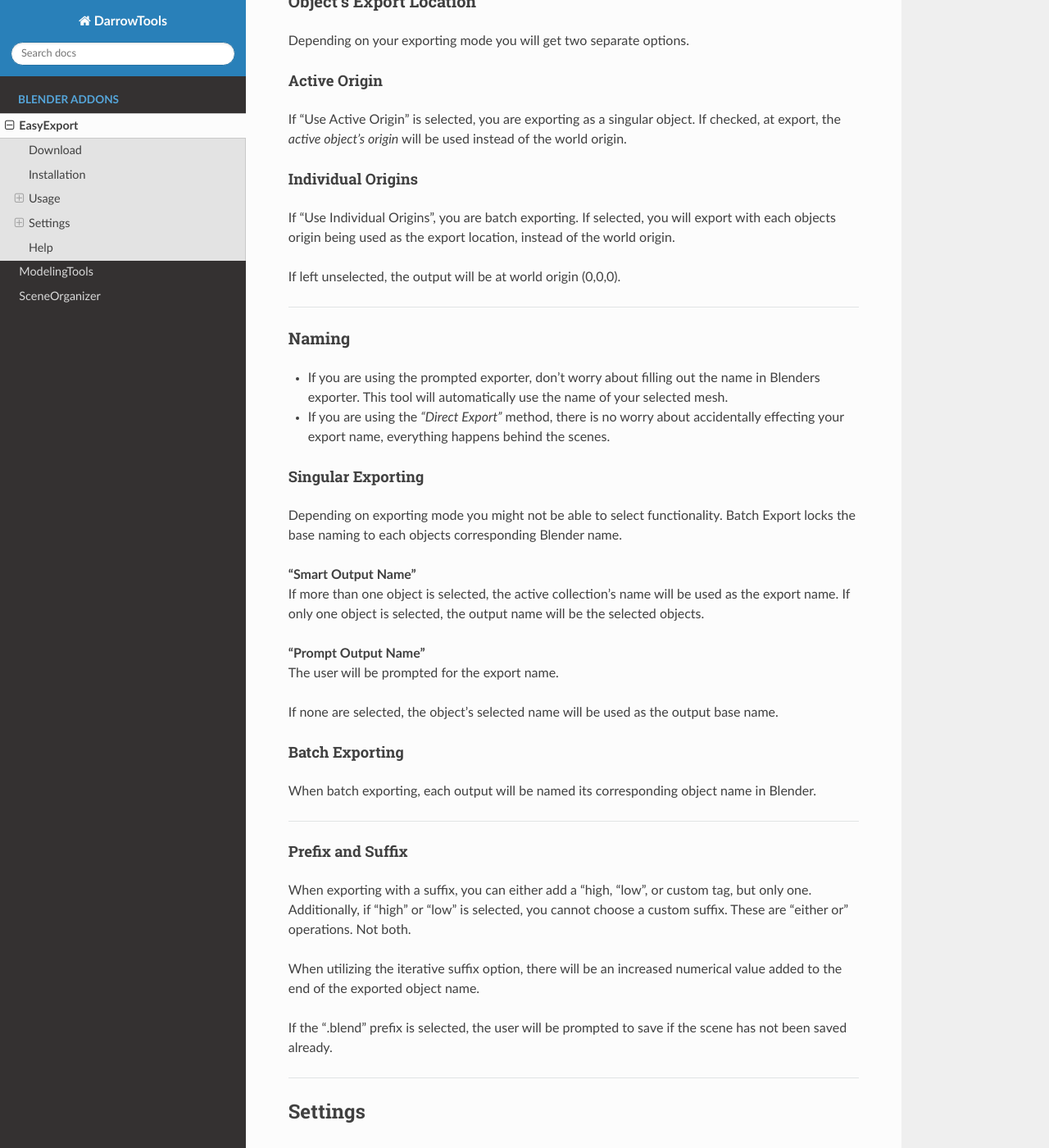
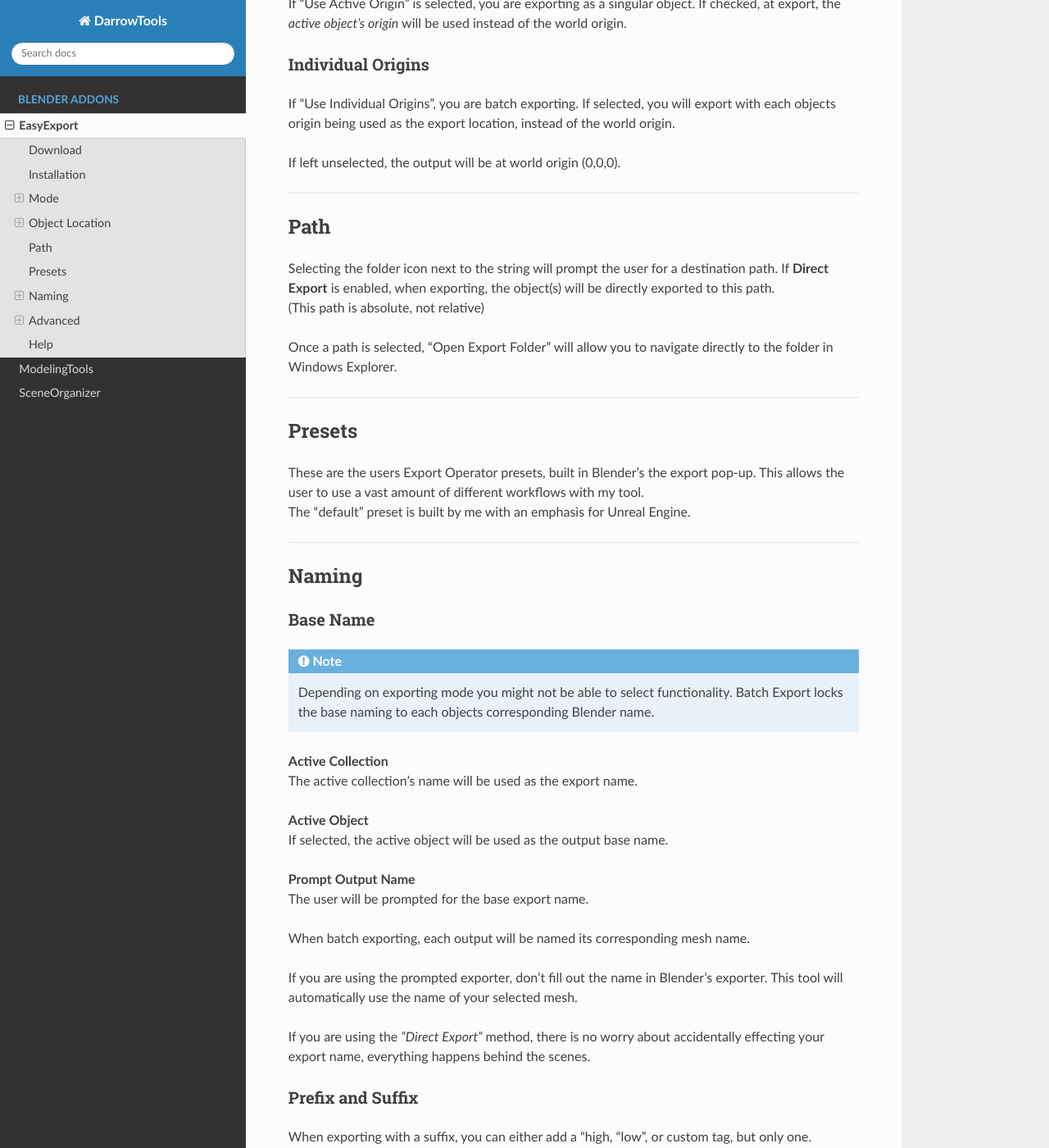
Before and after one commit to BlakeDarrow/DarrowRecipes, a Sphinx documentation site: the page built from source/sphinx/EasyExport.rst, in a window 1280 px wide and 1400 px high, scrolled down 1831 px. Shown: the whole window at 82% size. Built offline with Sphinx 7.4.7 and the Read the Docs theme 2.0.0, drawn with Linux system fonts in a browser that asks for light colours; some of the changed text lies outside the part shown.

Commit message:
EasyExport Doc update

```diff
--- a/source/sphinx/EasyExport.rst
+++ b/source/sphinx/EasyExport.rst
@@ -11,15 +11,15 @@
 EasyExport
 ##########
 
-| Easy FBX Exporting for Blender with just a click. This tool allows you to not worry about settings or naming conventions, and simply hit export and forget about it. Using standard export options for both Unreal and Unity, this tools allows you to easily export your selected objects with the correct object name -- by default.
+| Easy FBX Exporting for Blender with just a click. This tool allows you to not worry about settings or naming conventions, and simply hit export and forget about it. Using standard blender export presets, this tools allows you to easily export your selected objects.
 |
 | Check out the recently added **"Batch Export"** options!
 
-
-:ref:`usageTag` |
-:ref:`ExportSettings` |
 :ref:`downloadExporterTag` |
 :ref:`Install` |
+:ref:`pathSettings` |
+:ref:`presetsSettings` |
+:ref:`namingSettings` |
 :ref:`HelpTag`
 
 .. raw:: html
@@ -28,7 +28,7 @@
    <div>
    <link rel="stylesheet" href="./_static/css/lite-yt-embed.css" />
    <script src="./_static/lite-yt-embed.js"></script>
-   <lite-youtube videoid="TDyYM4R-OYI" style="background-image: url('https://img.youtube.com/vi/TDyYM4R-OYI/maxresdefault.jpg');">
+   <lite-youtube videoid="zLwUxIT3xiw" style="background-image: url('https://img.youtube.com/vi/zLwUxIT3xiw/maxresdefault.jpg');">
    <button type="button" class="lty-playbtn">
       <span class="lyt-visually-hidden">EasyExport</span>
    </button>
@@ -45,7 +45,6 @@
 .. _Latest Release: https://github.com/BlakeDarrow/EasyExport/releases/latest
 
 .. _Source: https://github.com/BlakeDarrow/EasyExport/tree/main/EasyExport
-
 
 .. raw:: html
 
@@ -66,46 +65,39 @@
 
    <hr>
 
+Mode
+++++++++++++
 
-.. _usageTag:
+Batch
+-----
 
-Usage
-+++++
-
-Batch Export
--------------
-
-If selected, upon exporting, every object selected will be exported separately. This tool also utilizes all the settings found in the *Easy Export* panel.
+If *Batch Export* is selected, upon exporting, every object selected will be exported separately. This tool also utilizes all the settings found in the *Easy Export* panel.
 
 .. raw:: html
 
    <hr>
 
-
-Singular Export
-----------------
+Singular
+----------
 
 If the *Batch Export* boolean is **NOT** checked, when exported, all selected mesh's will be outputted as a single, combined object.
-
-.. note:: When exporting multiple objects as one combined output, *and* *Use Active Origin* is selected, the active object's origin will be used as the export location.
 
 .. raw:: html
 
    <hr>
 
-Object's Export Location
--------------------------
+Object Location
+++++++++++++++++
 
 Depending on your exporting mode you will get two separate options.
 
 Active Origin
-~~~~~~~~~~~~~~~~~~~~~~
+---------------
 | If "Use Active Origin" is selected, you are exporting as a singular object. If checked, at export, the *active object's origin* will be used instead of the world origin.
 
 Individual Origins
-~~~~~~~~~~~~~~~~~~~~~~~~~~~~~~
+---------------------
 | If "Use Individual Origins", you are batch exporting. If selected, you will export with each objects origin being used as the export location, instead of the world origin.
-
 
 If left unselected, the output will be at world origin (0,0,0).
 
@@ -113,37 +105,60 @@
 
    <hr>
 
+.. _pathSettings:
 
-Naming
------------
+Path
++++++
 
-* If you are using the prompted exporter, don't worry about filling out the name in Blenders exporter. This tool will automatically use the name of your selected mesh.
-* If you are using the *"Direct Export"* method, there is no worry about accidentally effecting your export name, everything happens behind the scenes.
+| Selecting the folder icon next to the string will prompt the user for a destination path. If **Direct Export** is enabled, when exporting, the object(s) will be directly exported to this path.
+| (This path is absolute, not relative)
 
-Singular Exporting
-~~~~~~~~~~~~~~~~~~~~~~~
-
-Depending on exporting mode you might not be able to select functionality. Batch Export locks the base naming to each objects corresponding Blender name.
-
-| **"Smart Output Name"**
-| If more than one object is selected, the active collection's name will be used as the export name. If only one object is selected, the output name will be the selected objects.
-
-| **"Prompt Output Name"**
-| The user will be prompted for the export name.
-
-If none are selected, the object's selected name will be used as the output base name.
-
-Batch Exporting
-~~~~~~~~~~~~~~~~~~~~~~~
-
-When batch exporting, each output will be named its corresponding object name in Blender.
+Once a path is selected, "Open Export Folder" will allow you to navigate directly to the folder in Windows Explorer.
 
 .. raw:: html
 
    <hr>
 
+.. _presetsSettings:
+
+Presets
+++++++++
+
+| These are the users Export Operator presets, built in Blender's the export pop-up. This allows the user to use a vast amount of different workflows with my tool.
+| The "default" preset is built by me with an emphasis for Unreal Engine.
+
+.. raw:: html
+
+   <hr>
+
+.. _namingSettings:
+
+Naming
++++++++
+
+Base Name
+---------------
+
+.. note:: Depending on exporting mode you might not be able to select functionality. Batch Export locks the base naming to each objects corresponding Blender name.
+
+| **Active Collection**
+| The active collection's name will be used as the export name.
+
+| **Active Object**
+| If selected, the active object will be used as the output base name.
+
+| **Prompt Output Name**
+| The user will be prompted for the base export name.
+
+When batch exporting, each output will be named its corresponding mesh name.
+
+| If you are using the prompted exporter, don't fill out the name in Blender's exporter. This tool will automatically use the name of your selected mesh.
+|
+| If you are using the *"Direct Export"* method, there is no worry about accidentally effecting your export name, everything happens behind the scenes.
+
+
 Prefix and Suffix
-~~~~~~~~~~~~~~~~~~
+-----------------
 
 | When exporting with a suffix, you can either add a "high, "low", or custom tag, but only one. Additionally, if "high" or "low" is selected, you cannot choose a custom suffix. These are "either or" operations. Not both.
 |
@@ -156,51 +171,17 @@
    <hr>
 
 
-.. _ExportSettings:
-
-Settings
-++++++++
+Advanced
+++++++++++
 
 *To show advanced options, toggle the cogwheel in the panel menu.*
-
-Export Path
------------
-
-| Found directly underneath the *Prefix* and *Suffix* panel options. Selecting the folder icon next to the string will prompt the user for a destination path. This path is shared between blender scene.
-|
-| This path is absolute, not relative.
-
-Once a path is selected, "Open Export Folder" will allow you to navigate directly to the folder in Windows Explorer.
-
-.. raw:: html
-
-   <hr>
-
-
-Presets
--------
-
-Unreal and Unity "standard" export options. The exported models imported into Unity/Unreal will have correct orientations and scale. Animations "should" also work, but additional animation settings will be available soon. If you encounter problems with exporting (animation included) please reach out and let me know.
-
-
-.. raw:: html
-
-   <hr>
-
 
 Direct Export
 -------------------
 
-| **Found under advanced settings**
-| If the *Direct Export* button is selected, the *Export Selection* button will utilize the user defined path and automatically export without any further user input.
-| Reference :ref:`Export Path`
-| If the *Direct Export* button is de-selected, the *Export Selection* button will prompt the user for a destination to export.
-
-1. **Select mesh(s)** (will be combined on export)
-2. **Input desired export path** in required path field (only first time)
-3. **Hit Export Selection**
-
-.. note:: Under the hood, the button in the UI is actual changing, so if you add the *Export Selection* button to your quick favorites, it will be linked to whatever state the promptless bool is in.
+| If selected, the *Export Selection* button will utilize the user defined path and automatically export without any further user input.
+|
+| If **not** selected, the *Export Selection* button will prompt the user for a destination to export everytime.
 
 .. raw:: html
 
@@ -210,30 +191,44 @@
 Force Single User
 -------------------
 
-| **Found under advanced settings**
 | When exporting, if any objects are linked, they will become single users.
-
 
 .. raw:: html
 
    <hr>
 
-Separate All Actions
---------------------
+Open Folder On Export
+----------------------
 
-| **Found under advanced settings**
-| Blender's export setting for exporting all animations separately.
-
+| After exported, the destination folder will be opened.
 
 .. raw:: html
 
    <hr>
 
-Use Leaf Bones
---------------
+Open Docs
+----------------------
 
-| **Found under advanced settings**
-| Blender's export option to utilize leaf bones when exporting.
+| Opens **darrow.tools/EasyExport** in the default web browser.
+
+.. raw:: html
+
+   <hr>
+
+Open Presets
+----------------------
+
+| This opens the path to Blender's user preset files. These python files are editable, and offers a different method to edit export presets.
+
+.. raw:: html
+
+   <hr>
+
+
+Edit Defaults
+----------------------
+
+| This opens my custom default preset in your default text-editor.
 
 .. raw:: html
 
--- a/source/sphinx/index.rst
+++ b/source/sphinx/index.rst
@@ -42,7 +42,7 @@
    <div>
    <link rel="stylesheet" href="./_static/css/lite-yt-embed.css" />
    <script src="./_static/lite-yt-embed.js"></script>
-   <lite-youtube videoid="TDyYM4R-OYI" style="background-image: url('https://img.youtube.com/vi/TDyYM4R-OYI/maxresdefault.jpg');">
+   <lite-youtube videoid="zLwUxIT3xiw" style="background-image: url('https://img.youtube.com/vi/zLwUxIT3xiw/maxresdefault.jpg');">
    <button type="button" class="lty-playbtn">
       <span class="lyt-visually-hidden">EasyExport</span>
    </button>
```
Also changed, not shown: other parts of source/sphinx/EasyExport.rst (+1 -2 lines).
